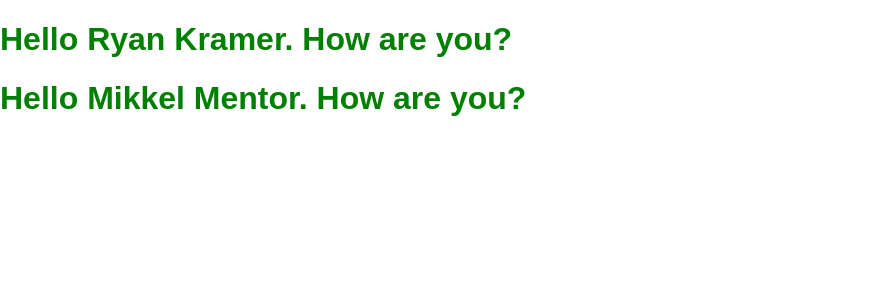
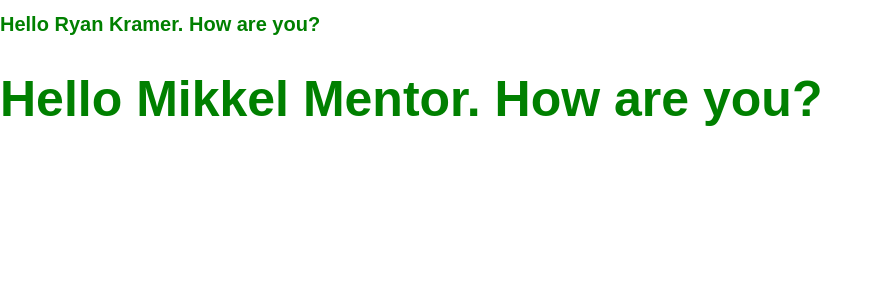
Before and after one commit to Durmaethor/React-Toy, a React (Create React App) app: page / in a window 1280 px wide. Shown: the top 300 px of the page, without its empty margins (0-882 px from the left). Built offline with nearby package versions, Linux system fonts and the light colour scheme.

Commit message:
Added fontsize to the parent with a fontSize func

```diff
--- a/src/App.js
+++ b/src/App.js
@@ -5,8 +5,8 @@ import Greet from './Greet';
 function App({}) {
   return (
     <div className='people'>
-      <Greet firstName='Ryan' lastName='Kramer' />
-      <Greet firstName='Mikkel' lastName='Mentor' />
+      <Greet firstName='Ryan' lastName='Kramer' fontSize='20' />
+      <Greet firstName='Mikkel' lastName='Mentor' fontSize='50' />
     </div>
   );
 }
--- a/src/Greet.jsx
+++ b/src/Greet.jsx
@@ -1,9 +1,12 @@
 import React from 'react';
 import styled from 'styled-components';
 
-export default function Greet({ firstName, lastName}) {
+export default function Greet({ firstName, lastName, fontSize}) {
   return (
-    <StyledGreet color='green'>
+    <StyledGreet
+        color='green'
+        fontSize={ fontSize }
+    >
         Hello {firstName} {lastName}. How are you?
     </StyledGreet>
   );
@@ -11,4 +14,5 @@ export default function Greet({ firstName, lastName}) {
 
 const StyledGreet = styled.h1`
     color: ${props => props.color};
+    font-size: ${props => props.fontSize + 'px'};
 `;
```
